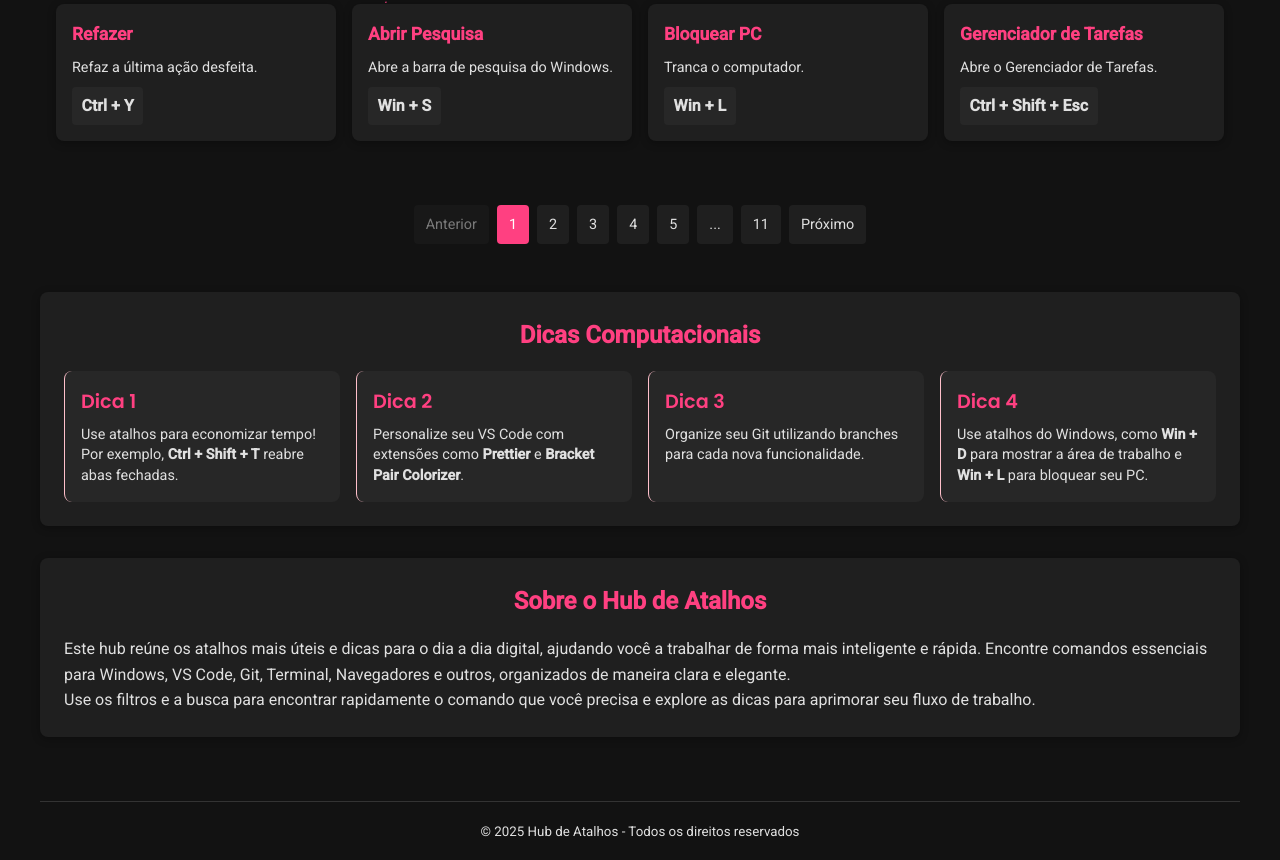
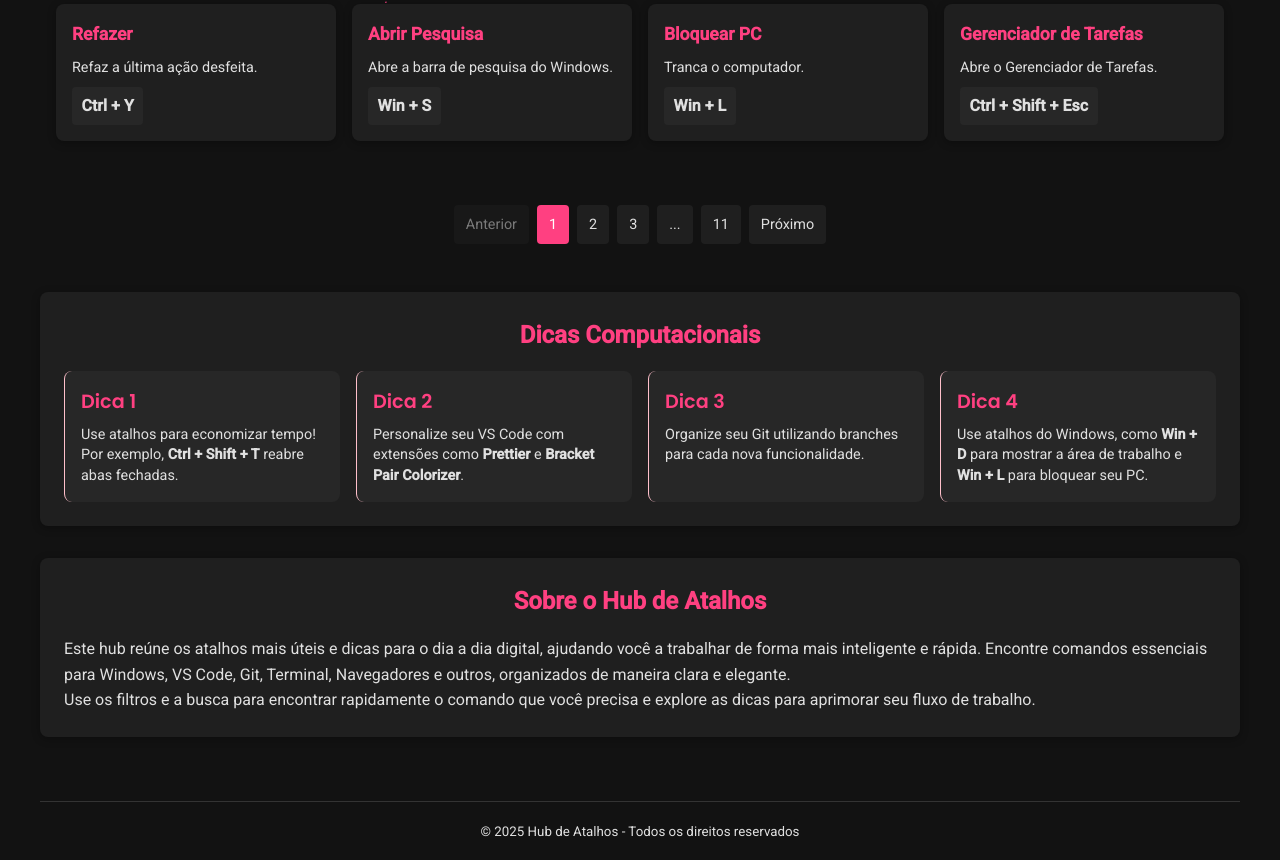
Before and after one commit to Inojoza28/Atalhos, a plain HTML site: page index.html in a window 1280 px wide. Shown: the part 783-1643 px from the top of the page. Drawn offline with nearby package versions, Linux system fonts and the light colour scheme; animation ran at ten frames a second.

Commit message:
Add files via upload

```diff
--- a/css/style.css
+++ b/css/style.css
@@ -158,6 +158,7 @@ header {
     .control-group {
         width: 100%;
     }
+
     .controls {
         flex-direction: column;
     }
--- a/js/script.js
+++ b/js/script.js
@@ -58,8 +58,8 @@ const shortcutsData = [
     { title: "Captura Seletiva", description: "Abre a ferramenta de captura de tela seletiva.", keys: "Win + Shift + S", category: "computador" },
     { title: "Emojis", description: "Abre o painel de emojis e símbolos.", keys: "Win + .", category: "computador" },
     { title: "Virtual Desktops", description: "Cria/Cicla entre áreas de trabalho virtuais.", keys: "Win + Ctrl + D / Win + Ctrl + ←/→", category: "computador" },
-    { title: "Fechar Desktop Virtual", description: "Fecha o desktop virtual atual.", keys: "Win + Ctrl + F4", category: "computador"},
-    { title: "Visualizar Desktops Virtuais", description: "Exibe todos os desktops virtuais abertos (Visão geral).", keys: "Win + Tab", category: "computador"},
+    { title: "Fechar Desktop Virtual", description: "Fecha o desktop virtual atual.", keys: "Win + Ctrl + F4", category: "computador" },
+    { title: "Visualizar Desktops Virtuais", description: "Exibe todos os desktops virtuais abertos (Visão geral).", keys: "Win + Tab", category: "computador" },
     { title: "Gravador de Passos", description: "Inicia gravação de passos para troubleshooting.", keys: "Win + R > psr.exe", category: "computador" },
 
     // VS Code - atalhos essenciais e avançados
@@ -188,10 +188,13 @@ function renderShortcuts(data) {
     renderPagination(data.length);
 }
 
-// 5. Função para renderizar paginação inteligente com reticências
+// Função para renderizar paginação inteligente com reticências e ícones no modo mobile
 function renderPagination(totalItems) {
     paginationContainer.innerHTML = "";
     const totalPages = Math.ceil(totalItems / itemsPerPage);
+
+    // Verifica se estamos em um dispositivo mobile (tamanho da janela <= 600px)
+    const isMobile = window.innerWidth <= 600;
 
     const createPageButton = (page) => {
         const li = document.createElement("li");
@@ -204,9 +207,13 @@ function renderPagination(totalItems) {
         return li;
     };
 
-    // Botão "Anterior"
+    // Botão "Anterior" ou ícone para mobile
     const prevLi = document.createElement("li");
-    prevLi.textContent = "Anterior";
+    if (isMobile) {
+        prevLi.innerHTML = '<i class="fas fa-chevron-left"></i>';
+    } else {
+        prevLi.textContent = "Anterior";
+    }
     prevLi.className = currentPage === 1 ? "disabled" : "";
     prevLi.addEventListener("click", () => {
         if (currentPage > 1) {
@@ -216,8 +223,8 @@ function renderPagination(totalItems) {
     });
     paginationContainer.appendChild(prevLi);
 
-    // Paginação: exibe um máximo de 5 botões numéricos
-    const maxButtons = 5;
+    // Definindo o número máximo de botões numéricos visíveis
+    const maxButtons = 3;
     let startPage, endPage;
     if (totalPages <= maxButtons) {
         startPage = 1;
@@ -259,9 +266,13 @@ function renderPagination(totalItems) {
         paginationContainer.appendChild(createPageButton(totalPages));
     }
 
-    // Botão "Próximo"
+    // Botão "Próximo" ou ícone para mobile
     const nextLi = document.createElement("li");
-    nextLi.textContent = "Próximo";
+    if (isMobile) {
+        nextLi.innerHTML = '<i class="fas fa-chevron-right"></i>';
+    } else {
+        nextLi.textContent = "Próximo";
+    }
     nextLi.className = currentPage === totalPages ? "disabled" : "";
     nextLi.addEventListener("click", () => {
         if (currentPage < totalPages) {
@@ -271,6 +282,13 @@ function renderPagination(totalItems) {
     });
     paginationContainer.appendChild(nextLi);
 }
+
+// Evento para atualizar a paginação ao redimensionar a janela
+window.addEventListener("resize", () => {
+    // Atualiza apenas a seção de paginação, mantendo os atalhos renderizados
+    renderPagination(filteredData.length);
+});
+
 
 // 6. Função de filtragem e busca
 function filterShortcuts() {
```
